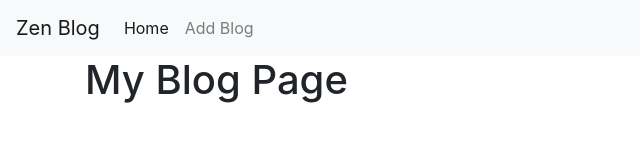
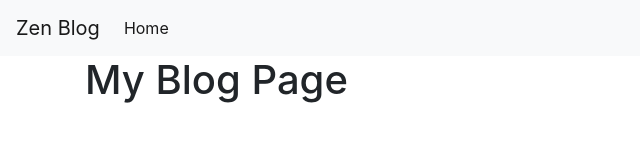
Before and after one commit to Zenulous/zenvanriel, an Angular app: page / in a window 1280 px wide. Shown: the top 160 px of the page, without its empty margins (0-640 px from the left). Built offline with nearby package versions, Linux system fonts and the light colour scheme.

Commit message:
Commented add blog capabilities out

```diff
--- a/src/app/app.component.html
+++ b/src/app/app.component.html
@@ -17,9 +17,9 @@
       <li class="nav-item active">
         <a class="nav-link" routerLink="">Home</a>
       </li>
-      <li class="nav-item">
+      <!-- <li class="nav-item">
         <a class="nav-link" routerLink="add-blog">Add Blog</a>
-      </li>
+      </li> -->
     </ul>
   </div>
 </nav>
```
Also changed, not shown: src/app/app-routing.module.ts (+4 -4 lines).
